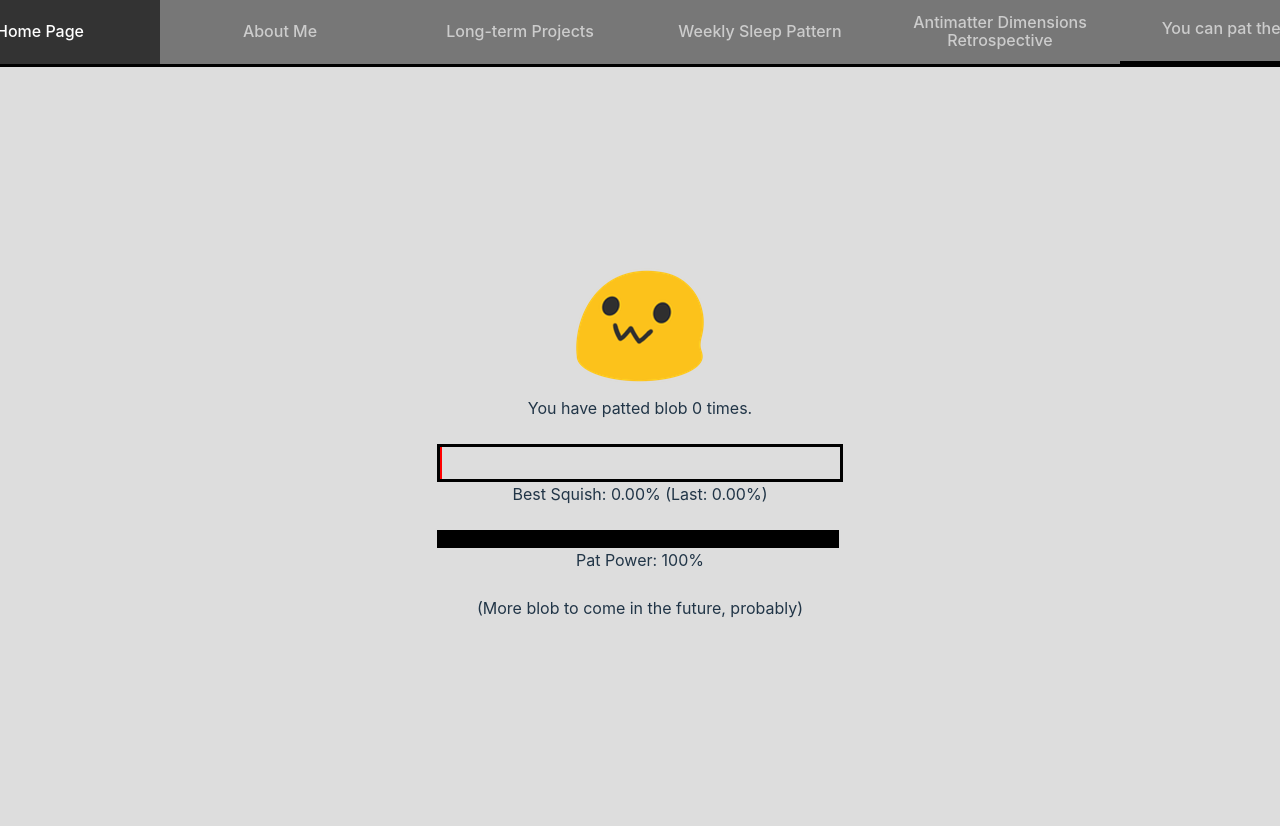
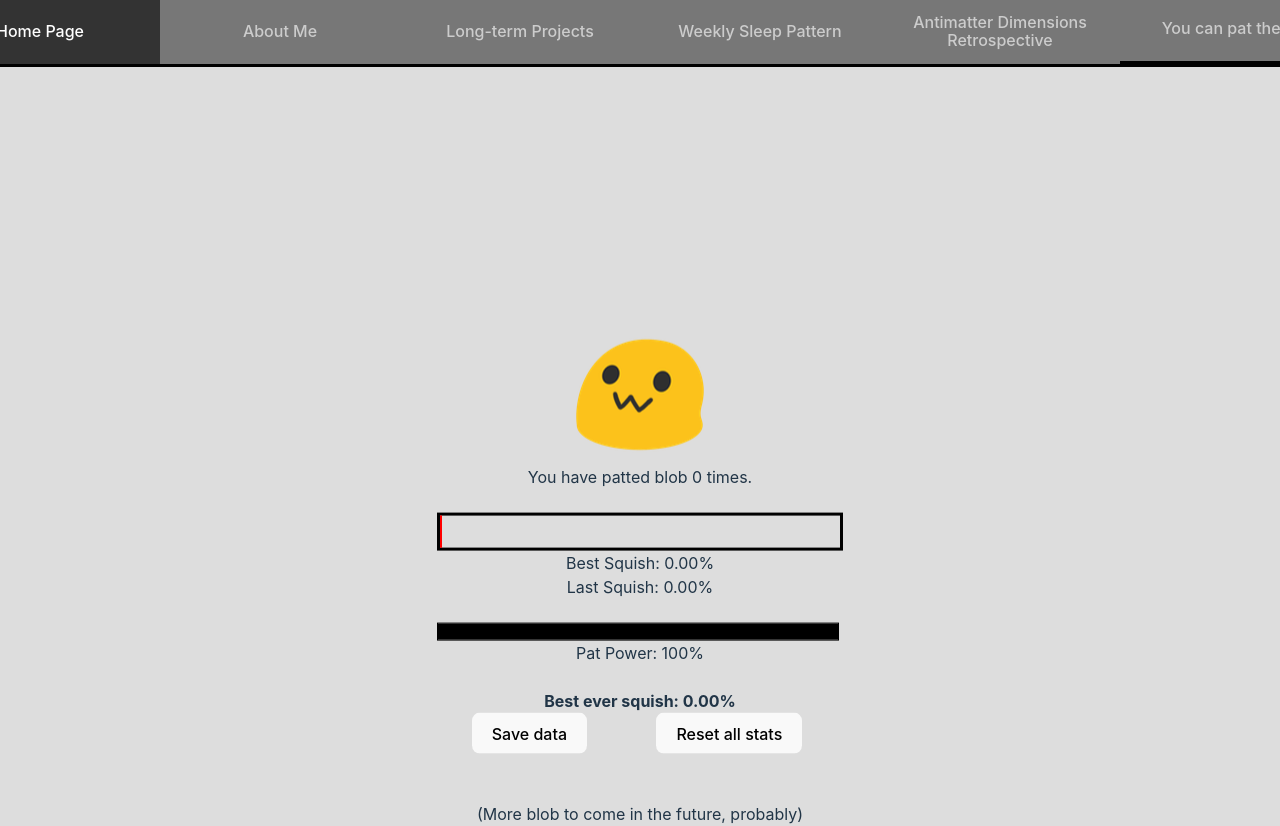
Before and after one commit to cyip92/site, a React (Vite) app: page /#/blob in a window 1280 px wide. Shown: the top 826 px of the page. Before the commit the page ends 800 px from the top, so only its background shows below. Built offline with nearby package versions, Linux system fonts and the light colour scheme.

Commit message:
Make blob go past 100%, add saving

```diff
--- a/src/blob/BlobPage.css
+++ b/src/blob/BlobPage.css
@@ -15,11 +15,19 @@
   background-color: var(--color-blob);
 }
 
+.o-last-indicator {
+  position: absolute;
+  top: 0;
+  border: 0.1rem #b00 solid;
+  height: 1.9rem;
+}
+
 .o-max-indicator {
   position: absolute;
   top: 0;
   border: 0.1rem red solid;
   height: 1.9rem;
+  z-index: 1;
 }
 
 .c-power-bar {
@@ -35,6 +43,14 @@
   background-color: white;
 }
 
+.c-stat-buttons {
+  display: flex;
+  flex-direction: row;
+  justify-content: space-around;
+  align-items: center;
+  width: 25rem;
+}
+
 @media (prefers-color-scheme: light) {
   .c-squish-state {
     border-color: black;
--- a/src/blob/BlobPage.jsx
+++ b/src/blob/BlobPage.jsx
@@ -6,7 +6,27 @@ export const BlobPage = () => {
   useEffect(() => {
     document.title = "Pat the blob!";
   }, []);
-  const [pats, setCount] = useState(0);
+
+  // Set up saving and loading first
+  const savedPats = Number(localStorage.getItem("total-pats")) ?? 0;
+  let savedBestSquish = Number(localStorage.getItem("best-squish")) ?? 0;
+  const saveData = () => {
+    localStorage.setItem("total-pats", pats);
+    localStorage.setItem("best-squish", Math.max(savedBestSquish, maxSquish));
+  };
+  const resetData = () => {
+    if (!confirm("This is not an incremental game, resetting won't do anything special!")) return;
+    localStorage.clear();
+    setPats(() => 0);
+    setMaxSquish(() => 0);
+    savedBestSquish = 0;
+  };
+  useEffect(() => {
+    window.addEventListener("unload", saveData)
+    return () => { window.removeEventListener("unload", saveData); }
+  });
+
+  const [pats, setPats] = useState(savedPats);
   const [x, setX] = useState([0, 0]);
   const [lastSquish, setLastSquish] = useState([true, 0]);  // Inc/dec flag and value
   const [maxSquish, setMaxSquish] = useState(0);
@@ -27,7 +47,11 @@ export const BlobPage = () => {
       const newXp1 = ((4*m - 2*k*dt*dt) * x[1] + (b*dt - 2*m) * x[0]) / (b*dt + 2*m) + (bump ? power : 0) / 8;
       const newX = x[1];
       if (Math.abs(newXp1) > maxSquish) setMaxSquish(() => Math.abs(newXp1));
-      if (lastSquish[0] === (newXp1 < newX)) setLastSquish([!lastSquish[0], newX]);
+      if (lastSquish[0] === (newXp1 < newX)) {
+        setLastSquish([!lastSquish[0], newX]);
+        // Save immediately if we break the old record
+        if (maxSquish === newX && maxSquish > savedBestSquish) saveData();
+      }
       if (bump) {
         setPower(() => 0);
         setBump(() => false);
@@ -47,24 +71,26 @@ export const BlobPage = () => {
     setBump(() => true);
     incPats();
   };
-  const incPats = () => setCount(p => p + 1);
+  const incPats = () => setPats(p => p + 1);
   const quantStr = c => c === 1 ? "time" : "times";
 
   // We preserve area for the blob image, but make sure that it stays reasonably square for arbitrary squishing
+  const cap = val => Math.min(val, 100);
   const squishFactor = 1 + Math.atan(x[1]) / 4;
-  const blobTransform = {
-    transform: `scale(${squishFactor}, ${1 / squishFactor})`,
+  const barValue = v => Math.abs(125 * Math.atan(v));
+  const squishValue = val => {
+    const barVal = barValue(val);
+    return barVal < 100
+      ? `${barVal.toFixed(2)}%`
+      : <><b style={{ color: "red" }}>100.00%</b> <i>+{ (barVal - 100).toFixed(4) }%</i></>
   };
-  const barValue = v => Math.min(Math.abs(125 * Math.atan(v)), 100);
-  const squishWidth = {
-    width: `${barValue(x[1])}%`,
-  };
-  const maxLine = {
-    left: `${barValue(maxSquish)}%`,
-  };
-  const powerFill = {
-    width: `${100 * power}%`,
-  };
+
+  // Set all the dynamic styles as needed
+  const blobTransform = { transform: `scale(${squishFactor}, ${1 / squishFactor})` };
+  const squishWidth = { width: `${cap(barValue(x[1]))}%` };
+  const powerFill = { width: `${100 * power}%` };
+  const lastLine = { left: `${cap(Math.max(barValue(lastSquish[1]), barValue(x[1])))}%` };
+  const maxLine = { left: `${cap(barValue(maxSquish))}%` };
 
   return (
     <>
@@ -79,17 +105,29 @@ export const BlobPage = () => {
         <br />
         <br />
         <div className="c-squish-state">
+          <div className="o-squish-bar" style={squishWidth} />
+          <div className="o-last-indicator" style={lastLine} />
           <div className="o-max-indicator" style={maxLine} />
-          <div className="o-squish-bar" style={squishWidth} />
         </div>
-        Best Squish: { barValue(maxSquish).toFixed(2) }%
-        (Last: { Math.abs(barValue(lastSquish[1])).toFixed(2) }%)
+        Best Squish: { squishValue(maxSquish) }
+        <br />
+        Last Squish: { squishValue(lastSquish[1]) }
         <br />
         <br />
         <div className="c-power-bar">
           <div className="o-power-bar" style={powerFill} />
         </div>
         Pat Power: { (100 * power).toFixed(0) }%
+        <br />
+        <br />
+        <b>
+          Best ever squish: { squishValue(Math.max(savedBestSquish, maxSquish)) }
+        </b>
+        <br />
+        <div className="c-stat-buttons">
+          <button onClick={saveData}>Save data</button>
+          <button onClick={resetData}>Reset all stats</button>
+        </div>
         <br />
         <br />
         (More blob to come in the future, probably)
```
